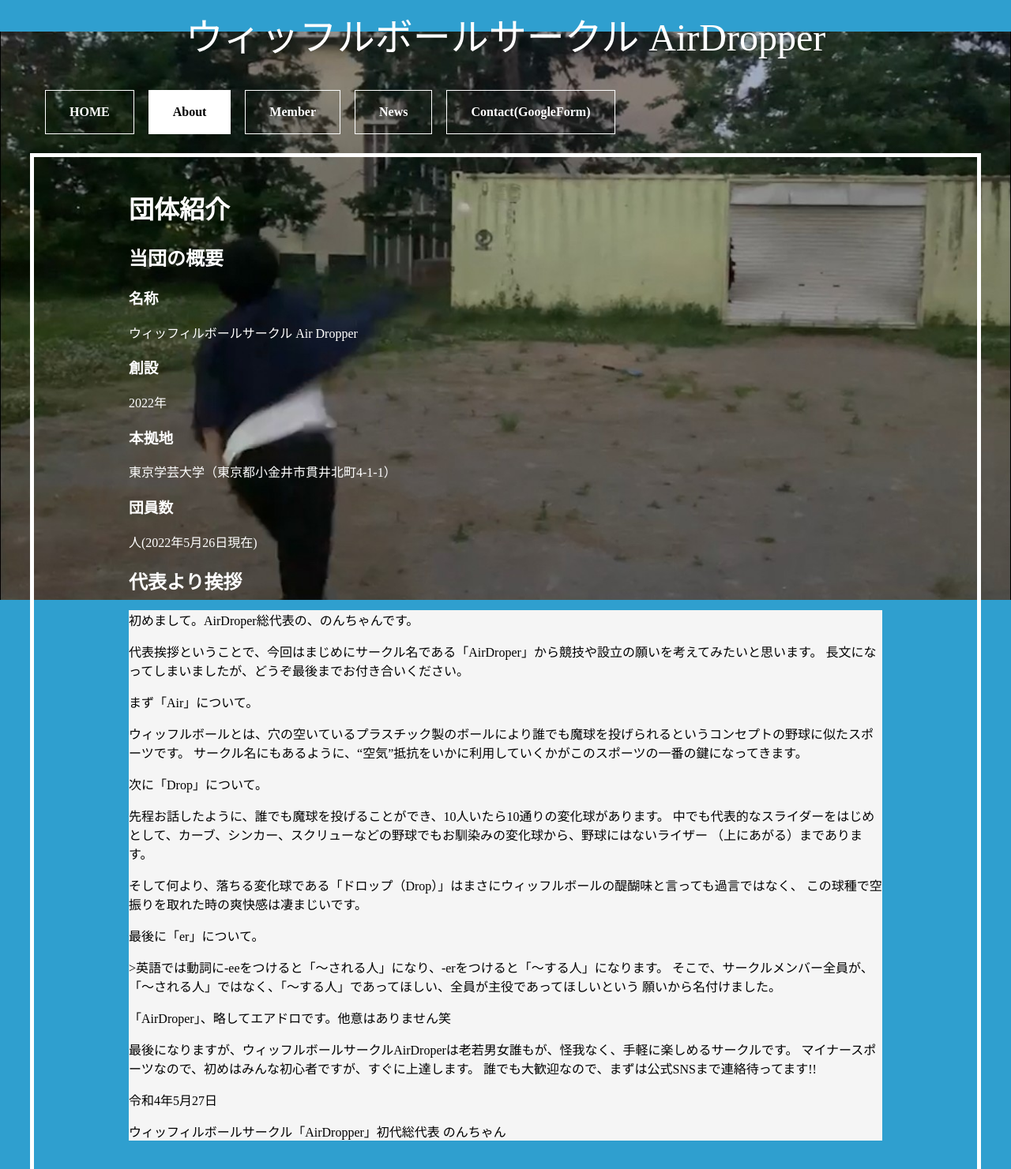
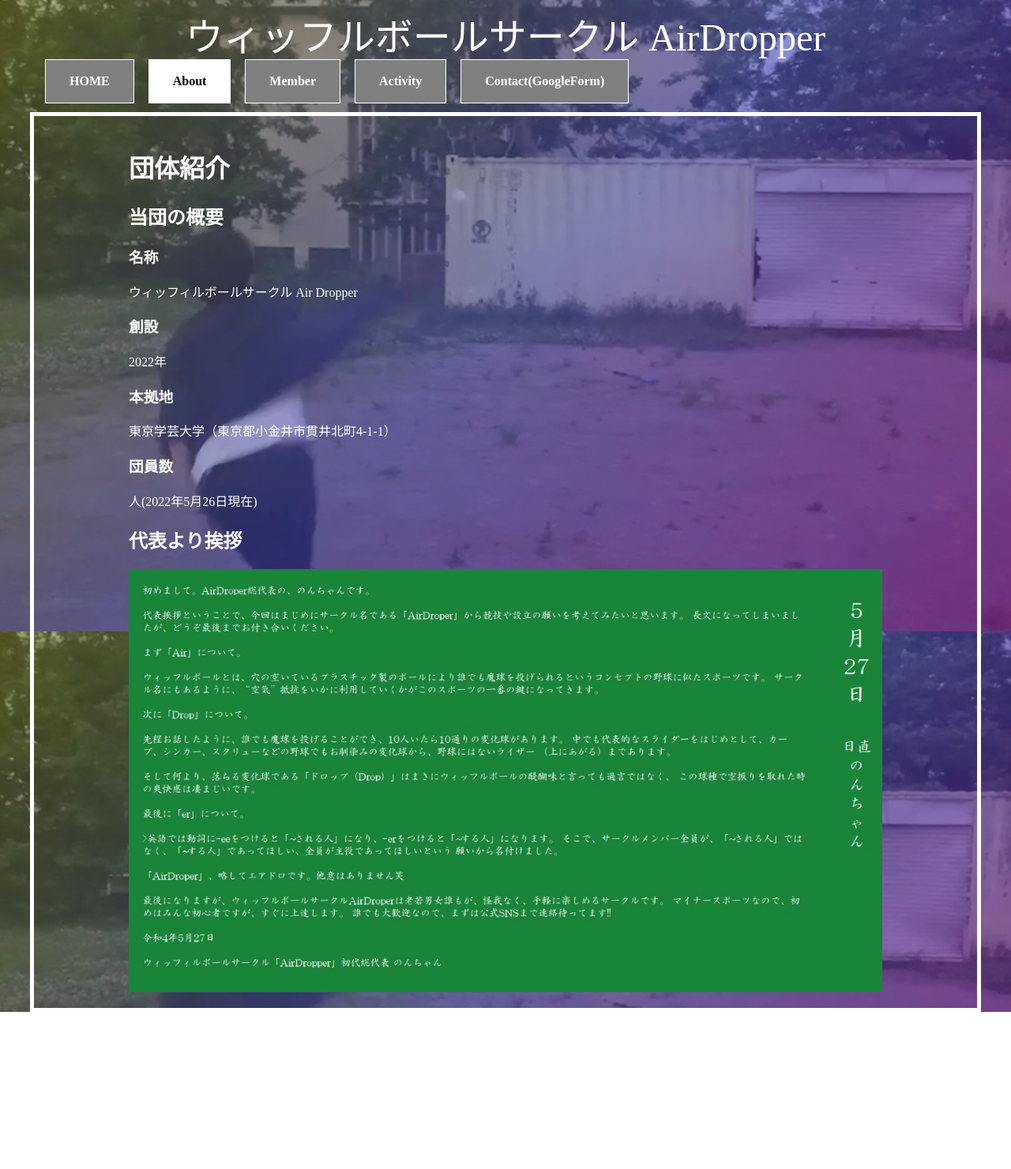
Before and after one commit to TGU-Wefree/TGU_WiffleBallCircle, a plain HTML site: page page1.html in a window 1280 px wide. Shown: the top 1481 px of the page at 79% size. After the commit the page ends 1282 px from the top, so only its background shows below. Drawn offline with Linux system fonts and the light colour scheme.

Commit message:
update pages

```diff
--- a/page1.html
+++ b/page1.html
@@ -9,11 +9,12 @@
     <li><a href="index.html">HOME</a></li>
     <li><a href="page1.html" class="current">About</a></li>
     <li><a href="page2.html">Member</a></li>
-    <li><a href="page3.html">News</a></li>
+    <li><a href="page3.html">Activity</a></li>
     <li><a href="https://docs.google.com/forms/d/e/1FAIpQLScq_3uiLp0hCdZ351JEykitsCDsR_6yhBRCyklo2DV7nsvzCQ/viewform?usp=sf_link">Contact(GoogleForm)</a></li>
   </ul>
 </nav>
 <title>WiffileBallCircleAirDropper|About</title>
+<br>
 <body>
   <div class="container">
     <div class="block1">
@@ -34,36 +35,8 @@
 
 <h2> 代表より挨拶</h2>
 <div class="block2">
-
-<p>初めまして。AirDroper総代表の、のんちゃんです。</p>
-<p>代表挨拶ということで、今回はまじめにサークル名である「AirDroper」から競技や設立の願いを考えてみたいと思います。
-長文になってしまいましたが、どうぞ最後までお付き合いください。</p>
-
-<p>まず「Air」について。</p>
-<p>ウィッフルボールとは、穴の空いているプラスチック製のボールにより誰でも魔球を投げられるというコンセプトの野球に似たスポーツです。
-サークル名にもあるように、“空気”抵抗をいかに利用していくかがこのスポーツの一番の鍵になってきます。</p>
-
-<p>次に「Drop」について。</p>
-<p>先程お話したように、誰でも魔球を投げることができ、10人いたら10通りの変化球があります。
-中でも代表的なスライダーをはじめとして、カーブ、シンカー、スクリューなどの野球でもお馴染みの変化球から、野球にはないライザー
-（上にあがる）まであります。</p>
-<p>そして何より、落ちる変化球である「ドロップ（Drop）」はまさにウィッフルボールの醍醐味と言っても過言ではなく、
-この球種で空振りを取れた時の爽快感は凄まじいです。</p>
-
-<p>最後に「er」について。</p>
-<p>>英語では動詞に-eeをつけると「〜される人」になり、-erをつけると「〜する人」になります。
-そこで、サークルメンバー全員が、「〜される人」ではなく、「〜する人」であってほしい、全員が主役であってほしいという
-願いから名付けました。</p>
-
-<p>「AirDroper」、略してエアドロです。他意はありません笑</p>
-
-<p>最後になりますが、ウィッフルボールサークルAirDroperは老若男女誰もが、怪我なく、手軽に楽しめるサークルです。
-マイナースポーツなので、初めはみんな初心者ですが、すぐに上達します。
-誰でも大歓迎なので、まずは公式SNSまで連絡待ってます!!</p>
-
-<P>令和4年5月27日</P>
-<p>ウィッフィルボールサークル「AirDropper」初代総代表 のんちゃん</p>
-    </div>
+  <img src="speech.jpg" width="100%">
+  </div>
   </div>
   </div>
 </body>
--- a/style.css
+++ b/style.css
@@ -1,10 +1,11 @@
 nav {
     width: 100%;
     height: 70px;
-    padding-top: 5px;
     box-sizing: border-box;
-    margin-bottom: 15px;
-    position: static;
+    position: fixed;
+    top:60;
+    background-position-y: 15px;
+    padding-bottom: 15px;
   }
   @keyframes bg-color {
     0% { background-color: #1abc9c; }
@@ -31,6 +32,7 @@
     transition: .3s;
     margin-right: 10px;
     margin-left: 10px;
+    background-color:gray;
   }
 
   nav a:hover{
@@ -59,15 +61,13 @@
     color: white;
   }
   body {
-    animation: bg-color 30s infinite;
+  /*  animation: bg-color 30s infinite;*/
+    background-image:linear-gradient( 135deg,rgba(160,160,40,0.4), rgba(100, 100, 255, 0.4), rgba(161, 0, 200, 0.4)),url(Top_photo.jpg);
+    background-size: cover;
     height: 100px;
     vertical-align: middle;
-    background-image:url("Top_photo.jpg");
-
     word-break: break-word;
     background-repeat: no-repeat;
-    background-position:50% 50%;
-    background-size:contain;
     background-attachment:fixed;
   }
   .menu{
@@ -83,7 +83,6 @@
   }
 
   .block2 {
-    background-color :whitesmoke ;
     word-break: break-word;
     margin-right: 100px;
     color: black;
```
Also changed, not shown: index.html (+1 -0 lines), page2.html (+1 -1 lines), page3.html (+1 -1 lines), speech.jpg (added).
